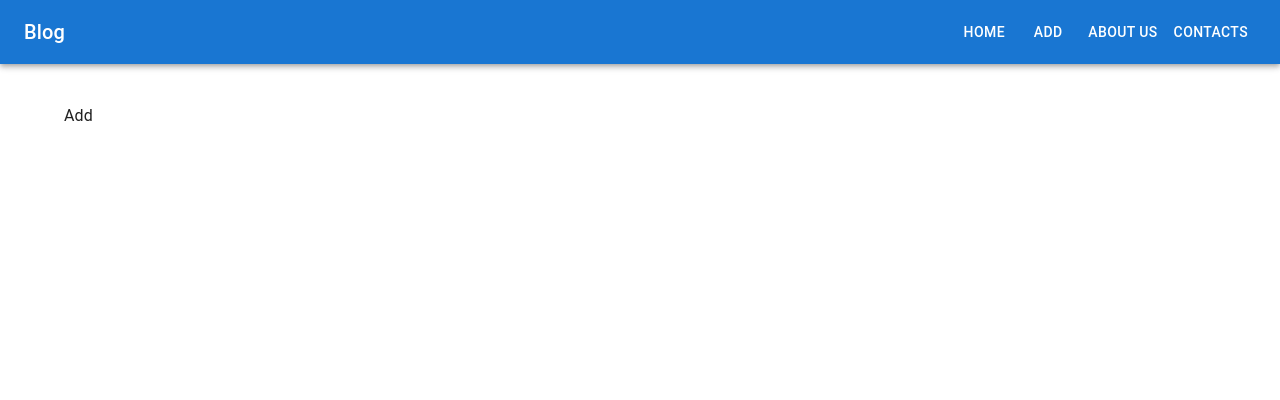
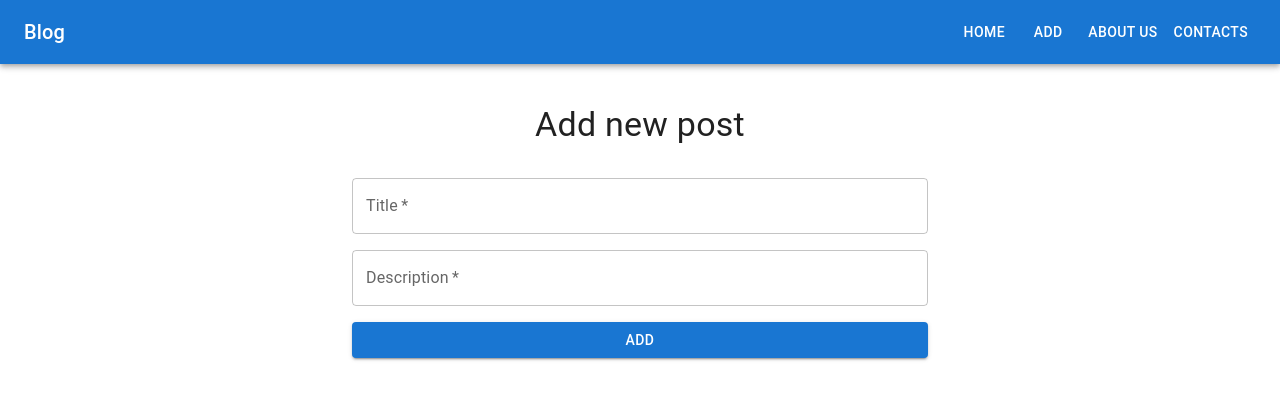
Before and after one commit to kate0321vs/hw-64, a React (Vite) app: page /posts/new-post in a window 1280 px wide. Shown: the top 400 px of the page. Built offline with nearby package versions, Linux system fonts and the light colour scheme.

Commit message:
Создала компонент для формы, реализовала отправку данных формы на Firebase

```diff
--- /dev/null
+++ b/src/components/PostForm/PostForm.tsx
@@ -0,0 +1,62 @@
+import { Button, TextField, Typography } from '@mui/material';
+import Grid from '@mui/material/Grid2';
+import { IPostForm } from '../../types';
+import { FormEvent, useState } from 'react';
+
+interface Props {
+  isEdit?: boolean;
+  onSubmitAction: (post: IPostForm) => void
+}
+
+const initialState = {
+  title: '',
+  description: '',
+  date: '',
+}
+
+const PostForm: React.FC<Props> = ({isEdit = false, onSubmitAction}) => {
+  const [form, setForm] = useState<IPostForm>(initialState);
+
+  const onSubmit = (e: FormEvent) => {
+    e.preventDefault();
+    onSubmitAction({...form, date: new Date().toISOString()});
+  }
+
+  const onInputChange = (e: React.ChangeEvent<HTMLTextAreaElement> | React.ChangeEvent<HTMLInputElement>) => {
+    const {name, value} = e.target;
+    setForm({...form, [name]: value});
+  }
+
+  return (
+    <form onSubmit={onSubmit}>
+      <Typography variant="h4" sx={{flexGrow: 1, textAlign: 'center'}}>{isEdit ? 'Edit' : 'Add new '}
+        post</Typography>
+
+      <Grid container spacing={2} sx={{mx: 'auto', width: '50%', mt: 4}}>
+        <Grid size={12}>
+          <TextField sx={{width: '100%'}}
+                     label="Title"
+                     name="title"
+                     variant="outlined"
+                     value={form.title}
+                     onChange={onInputChange}
+                     required/>
+        </Grid>
+        <Grid size={12}>
+          <TextField sx={{width: '100%'}}
+                     label="Description"
+                     name="description"
+                     variant="outlined"
+                     value={form.description}
+                     onChange={onInputChange}
+                     required/>
+        </Grid>
+        <Grid size={12}>
+          <Button sx={{width: '100%'}} type="submit" variant="contained">{isEdit ? 'Edit' : 'Add'}</Button>
+        </Grid>
+      </Grid>
+    </form>
+  );
+};
+
+export default PostForm;
--- /dev/null
+++ b/src/components/UI/Loader/Loader.tsx
@@ -0,0 +1,11 @@
+import { Box, CircularProgress } from '@mui/material';
+
+const Loader = () => {
+  return (
+    <Box sx={{ display: 'flex' }}>
+      <CircularProgress color="secondary" />
+    </Box>
+  );
+};
+
+export default Loader;
--- a/src/containers/Add/Add.tsx
+++ b/src/containers/Add/Add.tsx
@@ -1,9 +1,35 @@
+import PostForm from '../../components/PostForm/PostForm.tsx';
+import { IPostForm } from '../../types';
+import axiosApi from '../../axiosApi.ts';
+import { toast } from 'react-toastify';
+import { useState } from 'react';
+import { useNavigate } from 'react-router-dom';
+import Loader from '../../components/UI/Loader/Loader.tsx';
 
 const Add = () => {
+  const [loading, setLoading] = useState(false);
+  const navigate = useNavigate();
+
+  const onSubmitNewPost = async (post: IPostForm) => {
+    try {
+      setLoading(true);
+      await axiosApi.post("posts.json", post);
+      toast.success('Post was added Successfully!');
+      navigate('/');
+    } catch (e) {
+      alert(e);
+    } finally {
+      setLoading(false);
+    }
+  }
+
+  let form = (<PostForm onSubmitAction={onSubmitNewPost}/>)
+  if (loading) form = <Loader/>
+
   return (
-    <div>
-      Add
-    </div>
+    <>
+      {form}
+    </>
   );
 };
 
--- a/src/containers/Home/Home.tsx
+++ b/src/containers/Home/Home.tsx
@@ -1,9 +1,10 @@
+
 
 const Home = () => {
   return (
-    <div>
+    <>
       Home
-    </div>
+    </>
   );
 };
 
--- a/src/types.d.ts
+++ b/src/types.d.ts
@@ -0,0 +1,5 @@
+export interface IPostForm {
+  title: string;
+  description: string;
+  date: string;
+}
```
